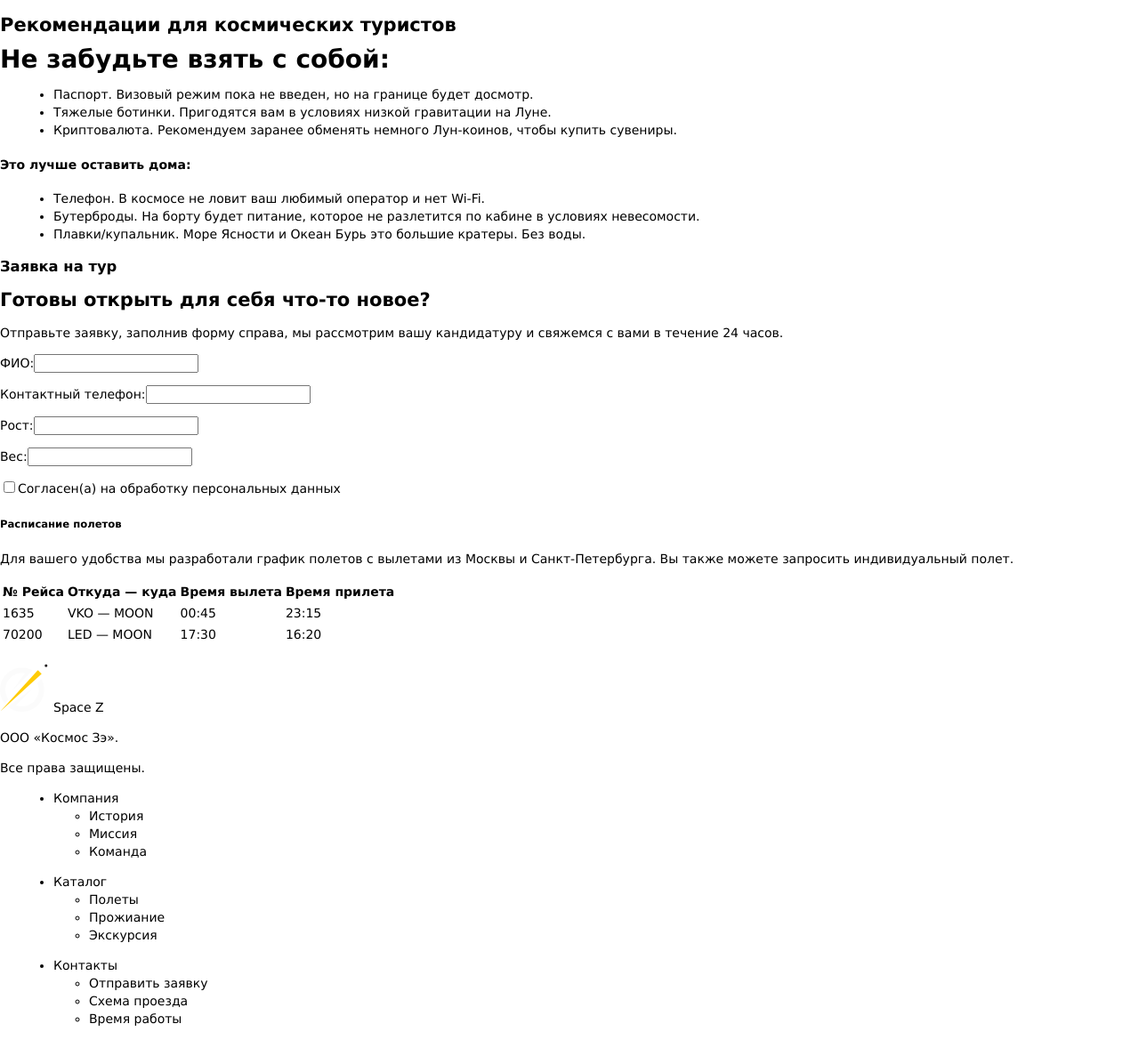
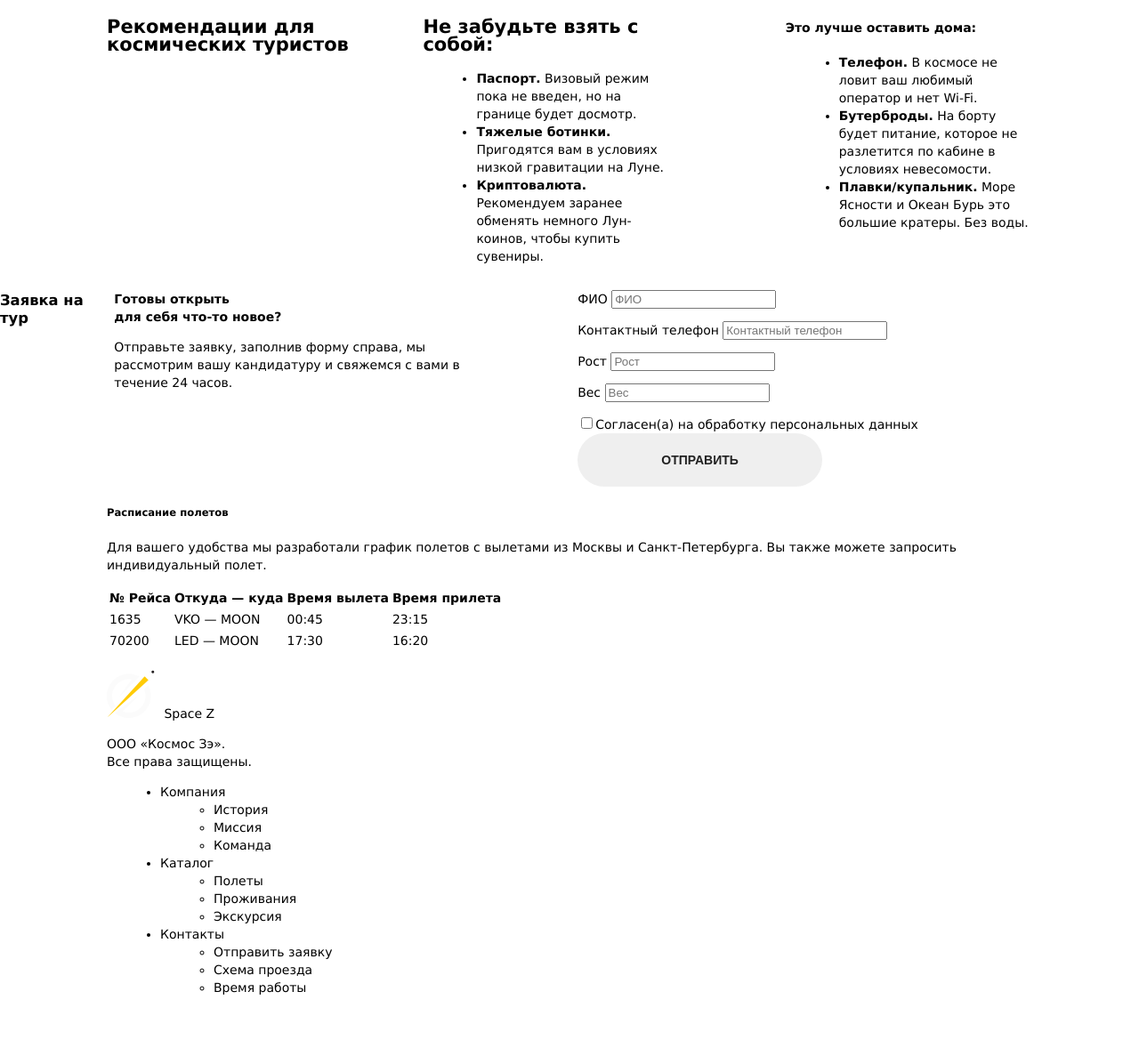
Before and after one commit to ELMIRA1920/elmira1920.github.io, a plain HTML site: page index.html in a window 1280 px wide. Shown: the part 1501-2670 px from the top of the page at 89% size. After the commit the page ends 2635 px from the top, so only its background shows below. Drawn offline with Linux system fonts and the light colour scheme.

Commit message:
Add files via upload

```diff
--- a/index.html
+++ b/index.html
@@ -55,80 +55,100 @@
             <div class="container columns-container">
                 <div class="left-column"> <img src="img/map.jpg" width="440" height="350"></div>
              <div class="right-column">
-            <h3>Надоело летать в отпуск за границу? Как на счет того, чтобы слетать на Луну?</h3>
+            <h2>Надоело летать в отпуск за границу? Как на счет того, чтобы слетать на Луну?</h2>
                 <p>Устали от пакетных туров и пляжного отдыха? Полотенца и магнитики, которые вы привозите из отпуска уже не радуют ваших близких? В следующий раз привезите им настоящий лунный камень!</p>
                 <p>Мы предлагаем инновационную услугу на туристическом рынке — космический туризм (пока только на Луну, сейчас решаем вопросы с визовым центром Венеры).</p>
                 <p>Берите отпуск и отправляйтесь с нами в полет, он займет всего 72 часа!</p>
                  </div>
             </div>
         </section>
-            <h2>Рекомендации для космических туристов</h2>
-              <div class="recommendations">
+    <section class="recommendations">
+        <div class="container columns-container">
+            <h2 class="visually-hidden">Рекомендации для космических туристов</h2>
+              <div class="left-column" >
  <h1>Не забудьте взять с собой:</h1>
-                <ul>
-                <li>Паспорт. Визовый режим пока не введен, но на границе будет досмотр.</li>
-                    <li>Тяжелые ботинки. Пригодятся вам в условиях низкой гравитации на Луне.</li>
-                    <li>Криптовалюта. Рекомендуем заранее обменять немного Лун-коинов, чтобы купить сувениры.</li>
+                <ul class="recommendations-list">
+                <li ><strong>Паспорт.</strong> Визовый режим пока не введен, но на границе будет досмотр.</li>
+                    <li><strong>Тяжелые ботинки.</strong> Пригодятся вам в условиях низкой гравитации на Луне.</li>
+                    <li><strong>Криптовалюта.</strong> Рекомендуем заранее обменять немного Лун-коинов, чтобы купить сувениры.</li>
+                  </ul></div>
+           <div class="right-column"> <h4>Это лучше оставить дома:</h4>
+                <ul class="recommendations-list">
+                <li><strong>Телефон.</strong> В космосе не ловит ваш любимый оператор и нет Wi-Fi.</li>
+                    <li><strong>Бутерброды.</strong> На борту будет питание, которое не разлетится по кабине в условиях невесомости.</li>
+                    <li><strong>Плавки/купальник.</strong> Море Ясности и Океан Бурь это большие кратеры. Без воды.</li>
                 </ul>
-            <h4>Это лучше оставить дома:</h4>
-                <ul>
-                <li>Телефон. В космосе не ловит ваш любимый оператор и нет Wi-Fi.</li>
-                    <li>Бутерброды. На борту будет питание, которое не разлетится по кабине в условиях невесомости.</li>
-                    <li>Плавки/купальник. Море Ясности и Океан Бурь это большие кратеры. Без воды.</li>
-                </ul>
-              </div>
+              </div></div></section >
+        <section class="vacation-request">
+        <section class="recommendations ">
            <div class="form">
-            <h3>Заявка на тур</h3>
-                <h2>Готовы открыть для себя что-то новое?</h2>
-                <p> Отправьте заявку, заполнив форму справа, мы рассмотрим вашу кандидатуру и свяжемся с вами в течение 24 часов. </p>
-                <form>
-                    <p>ФИО:<input type="text" name="ФИО"></p>
-                    <p>Контактный телефон:<input type="text" name="Контактный телефон"></p>
-                    <p>Рост:<input type="text" name="Рост"></p>
-                    <p>Вес:<input type="text" name="Вес"></p>
-                    <input type="checkbox" name="Согласен(а) на обработку персональных данных ">Согласен(а) на обработку персональных данных
-                </form>
-          </div>
-           <div class="table">
-            <h5>Расписание полетов</h5>
-                <p>Для вашего удобства мы разработали график полетов с вылетами из Москвы и Санкт-Петербурга. Вы также можете запросить индивидуальный полет.</p>
+               <div class="container columns-container">
+            <h3 class="visually-hidden">Заявка на тур</h3>
+                   <div class="left-column">
+                       <p class="lead ">  <b>Готовы открыть <br> для себя что-то новое?</b></p>
+                       <p> Отправьте заявку, заполнив форму справа, мы рассмотрим вашу кандидатуру и свяжемся с вами в течение 24 часов. </p></div>
+                   <div class="right-column">
+                <form class="vacation-request-form">
+                    <p><label for="name" class="visually-hidden">ФИО</label>
+                        <input id="name" name="name" type="text" placeholder="ФИО"></p>
+                    <p><label for="phone" class="visually-hidden">Контактный телефон</label>
+                        <input id="phone" name="phone" type="tel" placeholder="Контактный телефон"></p>
+                    <p class="half-field"><label for="height" class="visually-hidden">Рост</label>
+                        <input id="height" name="height" type="text" placeholder="Рост"></p>
+                    <p class="half-field"><label for="weight" class="visually-hidden">Вес</label>
+                        <input id="weight" name="weight" type="text" placeholder="Вес"></p>
+                   <label><input name="agreement" type="checkbox">Согласен(а) на обработку персональных данных</label>
+                    <button class="btn btn-grey" type="submit">Отправить</button>
+                       </form></div>
+                   </div>
+          </div></section> </section>
+        <section class="timetable">
+           <div class="container">
+               <div class="timetable-info">
+                   <div><h5 class="timetable-infoh2">Расписание полетов</h5></div>
+                   <div> <p>Для вашего удобства мы разработали график полетов с вылетами из Москвы и Санкт-Петербурга. Вы также можете запросить индивидуальный полет.</p> </div></div>
+               <div class="timetable-fligts">
                 <table>
                 <tr><th>№ Рейса </th><th>Откуда — куда</th><th>Время вылета</th><th>Время прилета</th></tr>
                     <tr><td>1635</td><td>VKO — MOON</td><td>00:45</td><td>23:15</td></tr>
                     <tr><td>70200</td><td>LED — MOON</td><td>17:30</td><td>16:20</td></tr>
-                </table>
+                   </table></div>
+            </div></section>
+        </main>
+
+        <footer class="site-footer">
+            <div class="container footer-columns-container">
+           <div class="left-columnf"> <p class="logo-container">
+               <img src="img/logo.png" width="60px"; height="60px" > Space Z  </p>
+            <p class="copyrights ">ООО «Космос Зэ». <br>Все права защищены.
+</p></div>
+               <ul class="footer-menu">
+                    <li>
+                        <a class="footer-submenu-title"> Компания</a>
+                        <ul class="footer-submenu">
+                            <li><a>История</a></li>
+                            <li><a>Миссия</a></li>
+                            <li><a>Команда</a></li>
+                        </ul>
+                    </li>
+                    <li>
+                        <a class="footer-submenu-title">Каталог</a>
+                        <ul class="footer-submenu">
+                            <li><a>Полеты</a></li>
+                            <li><a>Проживания</a></li>
+                            <li><a>Экскурсия</a></li>
+                        </ul>
+                    </li>
+                    <li>
+                        <a class="footer-submenu-title">Контакты</a>
+                        <ul class="footer-submenu">
+                            <li><a>Отправить заявку</a></li>
+                            <li><a>Схема проезда</a></li>
+                            <li><a>Время работы</a></li>
+                        </ul>
+                    </li>
+                </ul>
             </div>
-        </main>
-        <footer>
-            <p><img src="img/logo.png">Space Z  </p>
-            <p>ООО «Космос Зэ».</p>
-<p>Все права защищены.
-</p>
-            <ul>
-            <li>Компания</li>
-                <ul>
-                    <li>История</li>
-                    <Li> Миссия</Li>
-                    <li> Команда</li>
-                    </ul>
-            </ul>
-            <ul>
-            <li>Каталог</li>
-                <ul>
-                <li>Полеты</li>
-                    <li> Прожиание</li>
-                    <li> Экскурсия</li>
-                </ul>
-            </ul>
-            <ul>
-            <li>Контакты</li>
-                <ul>
-                <li>	Отправить заявку</li>
-                    <li>Схема проезда</li>
-                    <li>Время работы</li>
-                </ul>
-            </ul>
-
-        </footer>
+    </footer>
     </body>
 </html>
```
